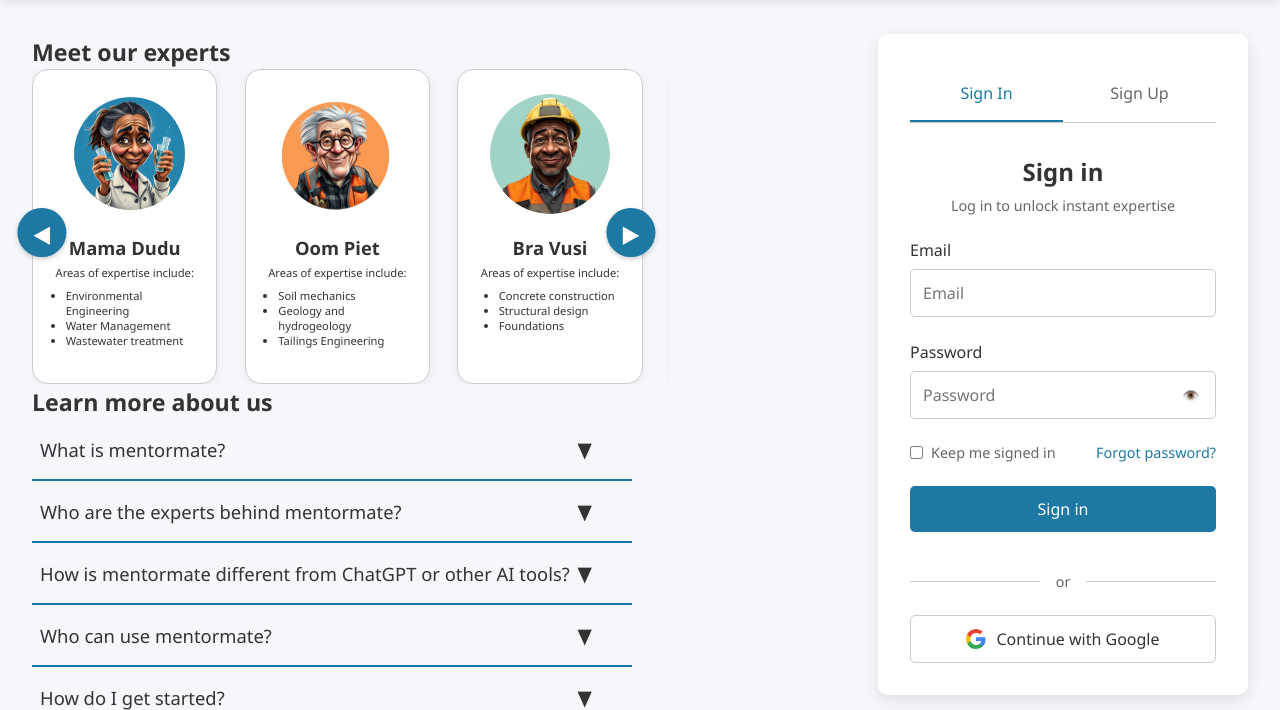
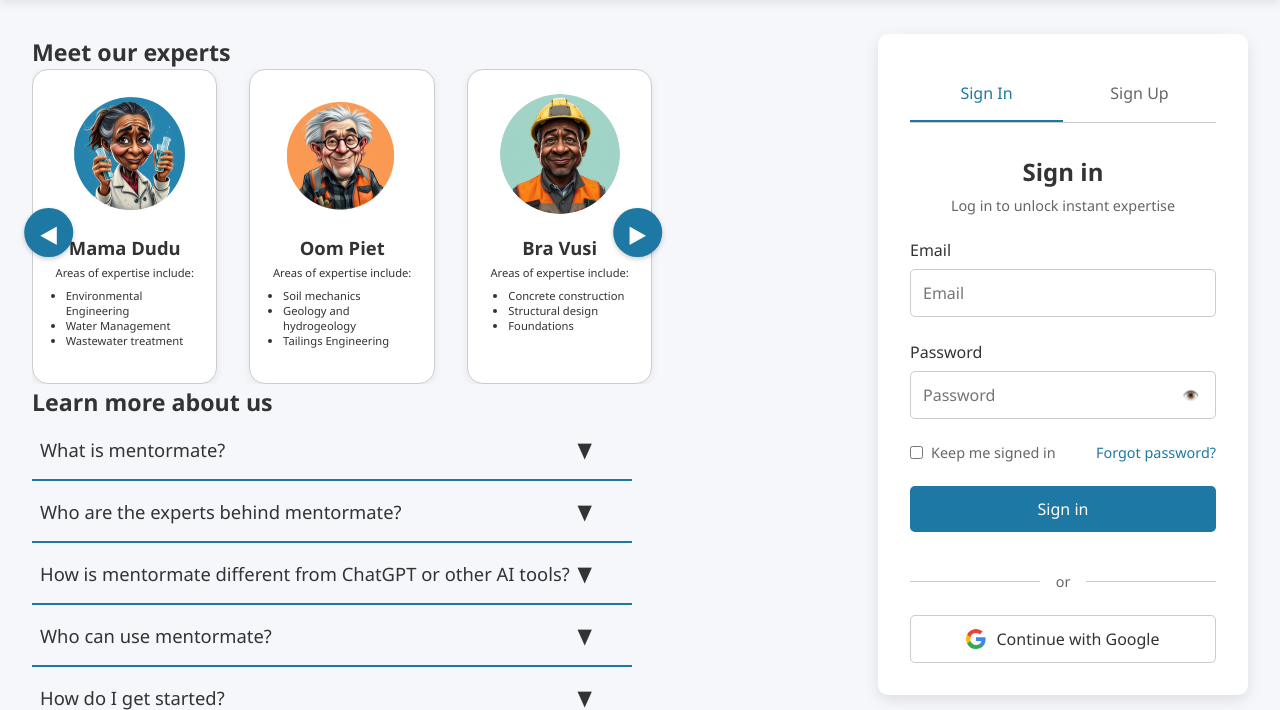
Before and after one commit to Kyle-ND/OomPiet, a Flask app: page / in a window 1280 px wide. Shown: the part 70-780 px from the top of the page. Run offline with Flask 3, Linux system fonts and the light colour scheme; some web fonts are replaced.

Commit message:
Fixed layout of buttons and the gap between the mentors

```diff
--- a/templates/index.html
+++ b/templates/index.html
@@ -578,7 +578,7 @@ body {
 
 .public-expert-grid {
     display: flex;
-    gap: 1.7rem; /* Restore gap between cards */
+    gap: 2rem; /* Restore gap between cards */
     transition: transform 0.5s ease-in-out;
     will-change: transform;
 }
@@ -586,7 +586,7 @@ body {
 .carousel-nav {
     position: absolute;
     top: 25%;
-    transform: translateX(-30%);
+    transform: translateX(-16%);
     background-color: var(--primary-blue);
     color: white;
     border: none;
```
